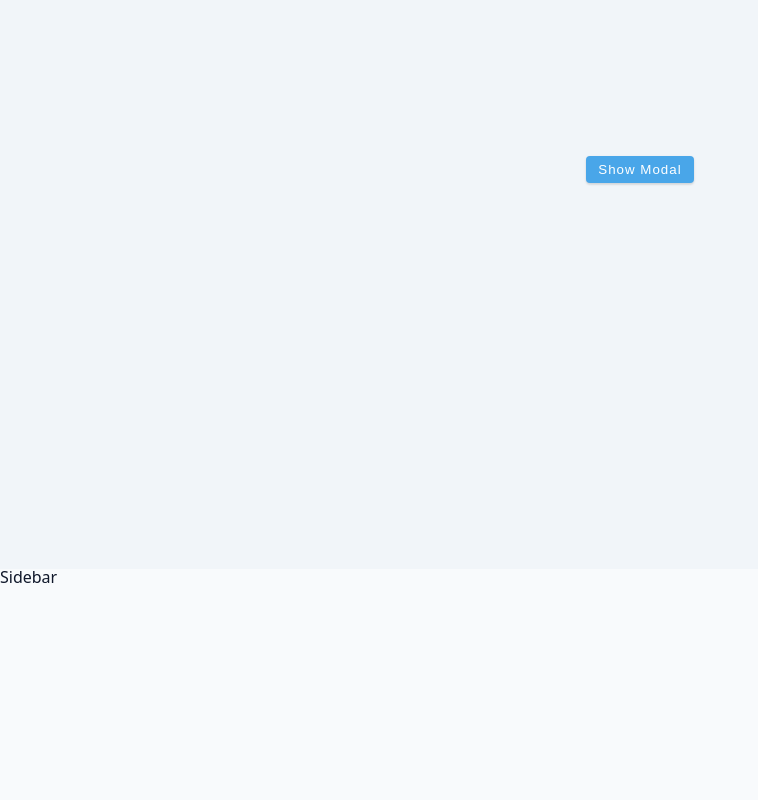
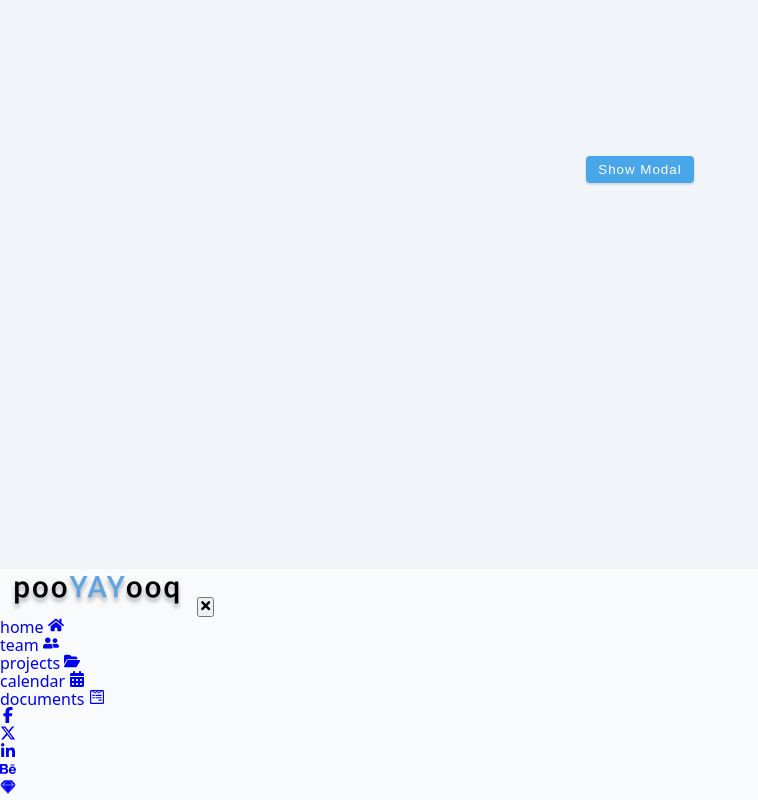
Before and after one commit to pooYAYooq/sidebar-modal, a React (Vite) app: page / in a window 1280 px wide. Shown: the part 231-1031 px from the top of the page, without its empty margins (0-758 px from the left). Before the commit the page ends 819 px from the top, so only its background shows below. Built offline with nearby package versions, Linux system fonts and the light colour scheme.

Commit message:
feat: add logo and implement Sidebar component with navigation and social links

```diff
--- a/src/components/Sidebar.jsx
+++ b/src/components/Sidebar.jsx
@@ -1,6 +1,43 @@
+//IMPORTS
+import { FaTimes } from 'react-icons/fa';
+import { useGlobalContext } from '../context';
+import { links, social } from '../data';
+import logo from '../assets/logo.svg';
+
 const Sidebar = () => {
+  const { isSidebarOpen, closeSidebar } = useGlobalContext();
+
   return (
-    <div>Sidebar</div>
-  )
-}
-export default Sidebar
+    <aside className="sidebar">
+      <div className="sidebar-header">
+        <img src={logo} alt="logo" className="logo" />
+        <button className="close-btn" onClick={closeSidebar}>
+          <FaTimes />
+        </button>
+      </div>
+      <ul className="links">
+        {links.map((link) => {
+          const { id, text, url, icon } = link;
+          return (
+            <li key={id}>
+              <a href={url}>
+                {text} {icon}
+              </a>
+            </li>
+          );
+        })}
+      </ul>
+      <ul className="social-links">
+        {social.map((socialLink) => {
+          const { id, url, icon } = socialLink;
+          return (
+            <li key={id}>
+              <a href={url}>{icon}</a>
+            </li>
+          );
+        })}
+      </ul>
+    </aside>
+  );
+};
+export default Sidebar;
```
Also changed, not shown: src/assets/logo.svg (added), 1 other file (tests, documents, lock files or other folders).
